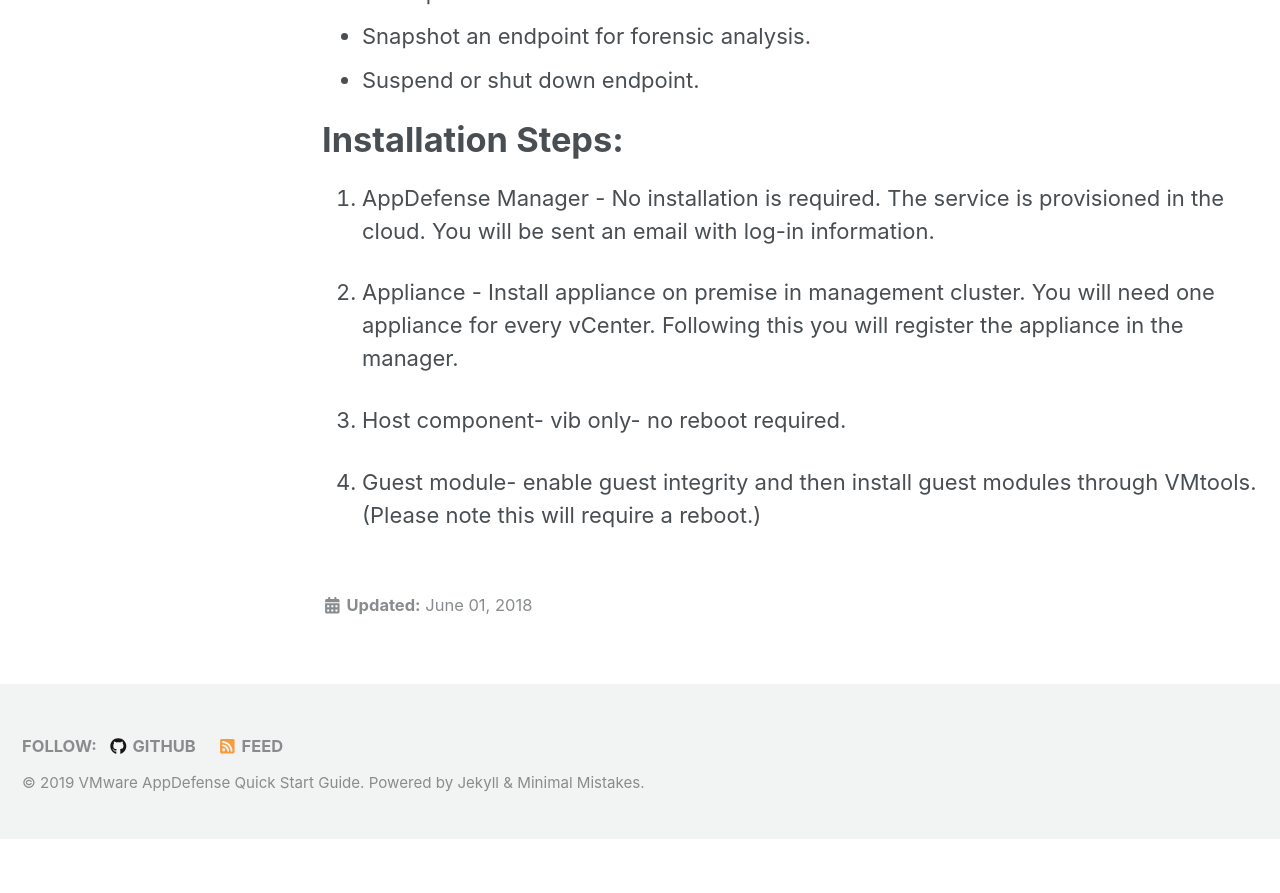
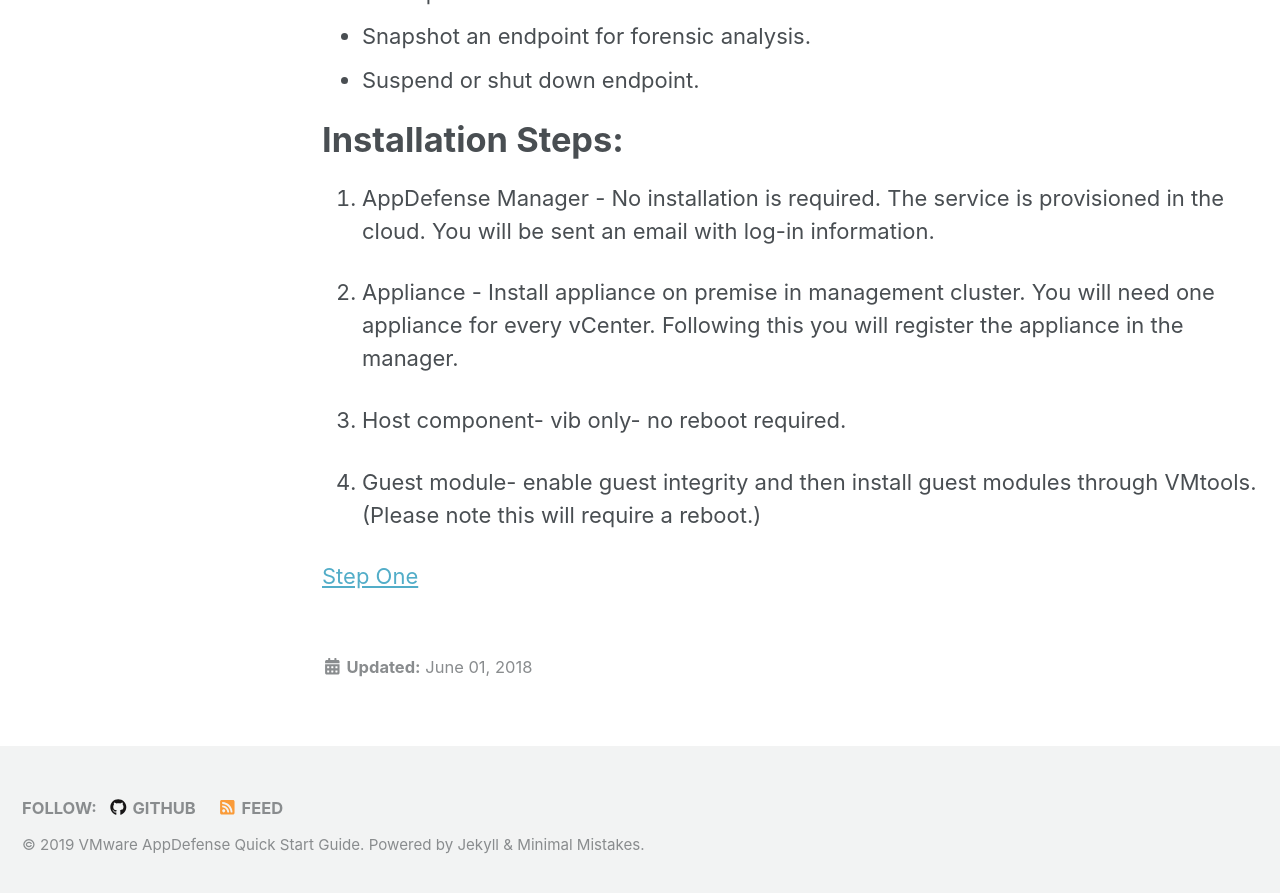
Before and after one commit to vmware-csa-team/AppDefense-Quick-Start-Guide, a Jekyll site: the page built from AppD Pages/AppDefense.md, in a window 1280 px wide and 900 px high, scrolled down 879 px. Shown: the top 893 px of the window. Built offline with Jekyll 4.4.1, drawn with Linux system fonts in a browser that asks for light colours; nearby versions of some CDN libraries; before the commit the page ends 1718 px from its top, so only the background shows below that.

Commit message:
Update AppDefense.md

```diff
--- a/AppD Pages/AppDefense.md
+++ b/AppD Pages/AppDefense.md
@@ -33,3 +33,5 @@
 3. Host component- vib only- no reboot required.
 
 4. Guest module- enable guest integrity and then install guest modules through VMtools. (Please note this will require a reboot.)
+
+[Step One](https://vmware-csa-team.github.io/vmware-csa-team/workshop-manual-es/)
```
